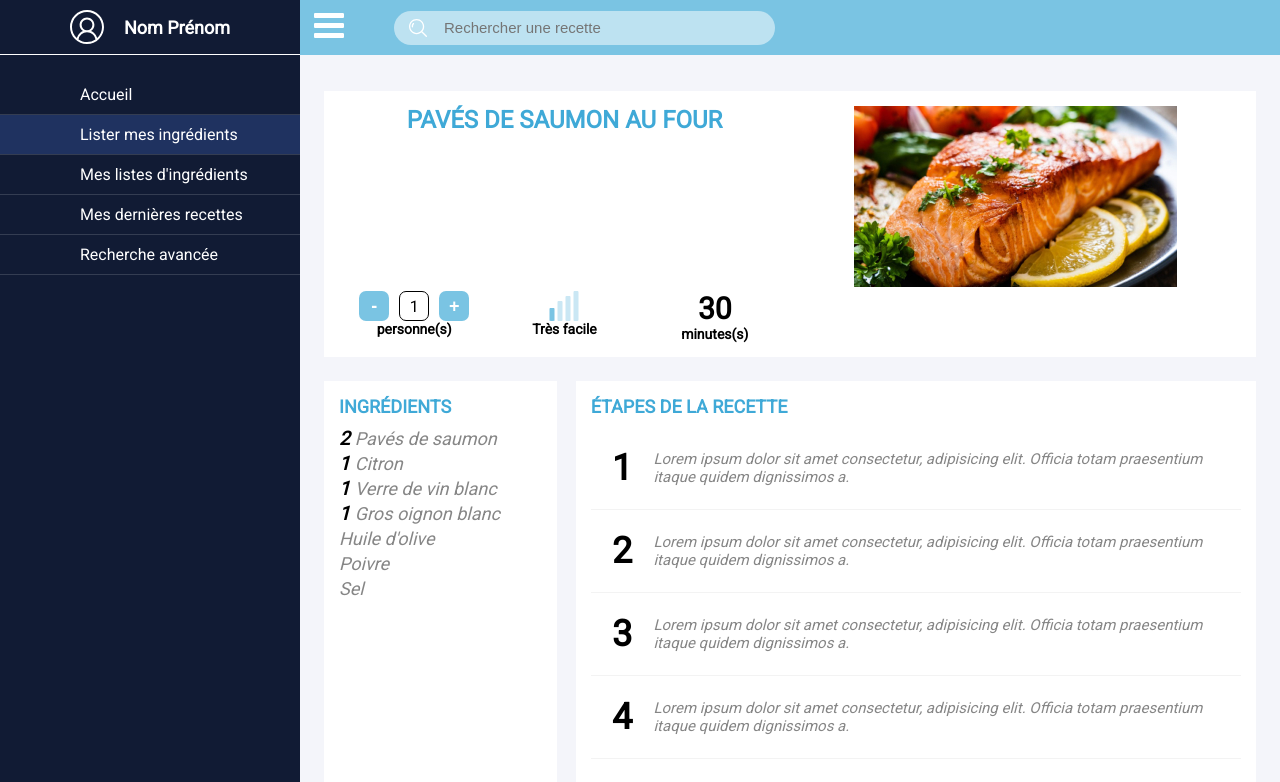
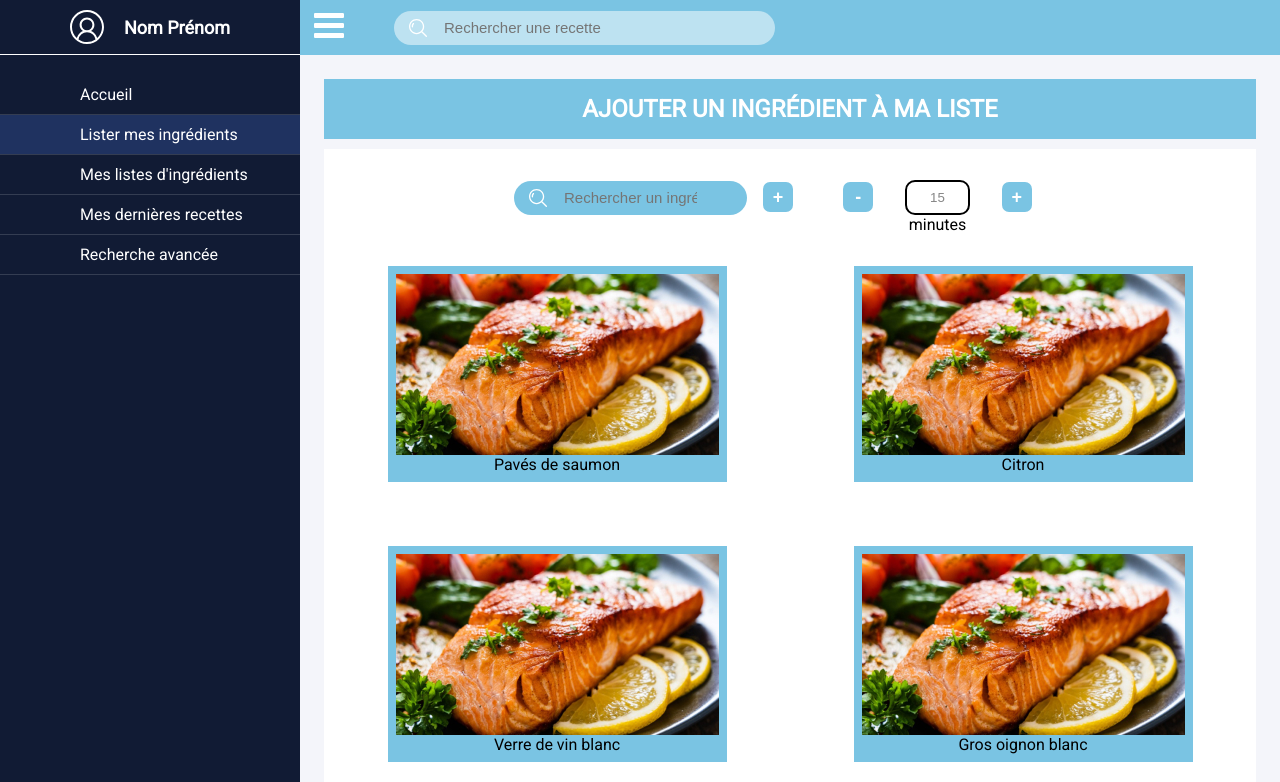
Before and after one commit to JonathanLesueur/3DW24-Groupe3, an Angular app: page /new-list in a window 1280 px wide. Shown: the top 782 px of the page. Built offline with nearby package versions, Linux system fonts and the light colour scheme.

Commit message:
Add files via upload

```diff
--- a/src/app/app-routing.module.ts
+++ b/src/app/app-routing.module.ts
@@ -3,13 +3,14 @@ import { Routes, RouterModule } from '@angular/router';
 
 import { IndexComponent } from './index/index.component';
 import { RecipeComponent } from './recipe/recipe.component';
+import { IngredientsComponent } from './ingredients/ingredients.component';
 
 const routes: Routes = [
     { path: '', redirectTo: '/index', pathMatch: 'full' },
     { path: 'index', component: IndexComponent },
     { path: 'my-lists', component: RecipeComponent },
     { path: 'recipe/:id', component: RecipeComponent },
-    { path: 'new-list', component: RecipeComponent },
+    { path: 'new-list', component: IngredientsComponent },
     { path: 'my-recipes', component: RecipeComponent },
     { path: 'search-advanced', component: RecipeComponent },
     { path: 'login', component: RecipeComponent }
--- a/src/app/app.module.ts
+++ b/src/app/app.module.ts
@@ -11,6 +11,7 @@ import { MainFooterComponent } from './main-footer/main-footer.component';
 import { RecipeShortcutComponent } from './recipe-shortcut/recipe-shortcut.component';
 import { ListShortcutComponent } from './list-shortcut/list-shortcut.component';
 import { RecipeStepComponent } from './recipe-step/recipe-step.component';
+import { IngredientsComponent } from './ingredients/ingredients.component';
 
 @NgModule({
   declarations: [
@@ -22,7 +23,8 @@ import { RecipeStepComponent } from './recipe-step/recipe-step.component';
     MainFooterComponent,
     RecipeShortcutComponent,
     ListShortcutComponent,
-    RecipeStepComponent
+    RecipeStepComponent,
+    IngredientsComponent,
   ],
   imports: [
     BrowserModule,
--- a/src/app/index/index.component.html
+++ b/src/app/index/index.component.html
@@ -10,19 +10,19 @@
             </div>
         </div>
         <div class="col">
-            <a routerLink="/new-list" class="primary-button">Nouvelle liste d'ingrédients</a>
+            <a href="#" class="primary-button">Nouvelle liste d'ingrédients</a>
         </div>
     </div>
     <div class="bloc bloc__recipes bg-whiteBackground">
         <h2>Mes dernières recettes</h2>
         <div class="list-container">
-            <recipe-shortcut *ngFor="let number of [1,2,3,4,5,6,7,8,9]" [recipeId]="number"></recipe-shortcut>
+            <recipe-shortcut *ngFor="let number of [0,1,2,3,4,5,6,7,8,9]" [recipe]="number"></recipe-shortcut>
         </div>
     </div>
     <div class="bloc bloc__lists bg-whiteBackground">
         <h2>Les dernières listes</h2>
         <div class="list-container">
-            <list-shortcut *ngFor="let number of [1,2,3,4,5,6,7,8,9]" [listId]="number"></list-shortcut>
+            <list-shortcut *ngFor="let number of [0,1,2,3,4,5,6,7,8,9]" [list]="number"></list-shortcut>
         </div>
     </div>
 </div>
--- /dev/null
+++ b/src/app/ingredients/ingredients.component.html
@@ -0,0 +1,32 @@
+<div>
+    <div class="div_title">
+        <h1>Ajouter un ingrédient à ma liste</h1>
+    </div>
+    <div class="bloc_ingredients">
+        <div class="add_bar">
+            <div class="search_bar">
+                <input type="text" placeholder="Rechercher un ingrédient" name="" id="">
+            </div>
+            <button class="primary-button square-button add_button"> + </button>
+            <div class="bloc_timer">
+                <div class="div_timer">
+                    <button class="primary-button square-button"> - </button>
+                    <div class="timer">
+                        <input type="number" placeholder="15" name="" id="" min="0">
+                    </div>
+                    <button class="primary-button square-button"> + </button>
+                </div>
+                <p>minutes</p>
+            </div>
+        </div>
+        <ul class="ingredients_list">
+            <li><img src="../../assets/static/pics/pave-saumon.jpg" alt=""> <div class="add_list"><span>+</span></div><span>Pavés de saumon</span></li>
+            <li><img src="../../assets/static/pics/pave-saumon.jpg" alt=""><div class="add_list"><span>+</span></div><span>Citron</span></li>
+            <li><img src="../../assets/static/pics/pave-saumon.jpg" alt=""><div class="add_list"><span>+</span></div><span>Verre de vin blanc</span></li>
+            <li><img src="../../assets/static/pics/pave-saumon.jpg" alt=""><div class="add_list"><span>+</span></div><span>Gros oignon blanc</span></li>
+            <li><img src="../../assets/static/pics/pave-saumon.jpg" alt=""><div class="add_list"><span>+</span></div><span>Huile d'olive</span></li>
+            <li><img src="../../assets/static/pics/pave-saumon.jpg" alt=""><div class="add_list"><span>+</span></div><span>Poivre</span></li>
+            <li><img src="../../assets/static/pics/pave-saumon.jpg" alt=""><div class="add_list"><span>+</span></div><span>Sel</span></li>
+        </ul>
+    </div>
+</div>
--- /dev/null
+++ b/src/app/ingredients/ingredients.component.scss
@@ -0,0 +1,111 @@
+@import "../../styles.scss";
+
+.div_title {
+  background-color: color(primaryColor);
+  h1 {
+    color: color(whiteText);
+    padding: 1rem;
+    text-align: center;
+  }
+}
+
+.bloc_ingredients {
+  background-color: color(primaryBackground);
+  .add_bar {
+    display: flex;
+    align-items: baseline;
+    justify-content: center;
+    .search_bar {
+      margin-top: 2rem;
+      width: 25%;
+      input {
+        width: 100%;
+        background-color: color(primaryColor);
+        background-image: url("../../assets/static/icons/icon-loupe.svg");
+        background-repeat: no-repeat;
+        background-position: left 15px center;
+        background-size: 18px;
+        border: none;
+        border-radius: 17px;
+        padding: 0px 50px;
+        color: color(whiteText);
+        line-height: 34px;
+        font-size: 15px;
+        height: 34px;
+      }
+    }
+    .add_button {
+      margin-left: 1rem;
+      margin-right: 1rem;
+    }
+    .bloc_timer {
+      display: flex;
+      flex-direction: column;
+      justify-content: center;
+      align-items: center;
+      .div_timer {
+        display: flex;
+        align-items: center;
+        justify-content: center;
+        .timer {
+          display: flex;
+          flex-direction: column;
+          align-items: center;
+          justify-content: center;
+          width: 50%;
+          input {
+            width: 50%;
+            text-align: center;
+            padding: 0.5rem;
+            border: solid 2px black;
+            border-radius: 10px;
+          }
+          input::-webkit-inner-spin-button {
+            -webkit-appearance: none;
+            margin: 0;
+          }
+          input::placeholder {
+            color: color(grayText);
+          }
+        }
+      }
+    }
+  }
+  .ingredients_list {
+    list-style: none;
+    display: flex;
+    flex-wrap: wrap;
+    justify-content: space-around;
+    li {
+        display: flex;
+        flex-direction: column;
+        align-items: center;
+        justify-content: center;
+        margin: 2rem;
+        background-color: color(primaryColor);
+        padding: 0.5rem;
+        position: relative;
+        img {
+            width: 100%;
+        }
+        .add_list{
+            opacity: 0;
+            position: absolute;
+            overflow: hidden;
+            color: white;
+            font-size: 5rem;
+            width: 100%;
+            height: 100%;
+            display: flex;
+            align-items: center;
+            justify-content: center;
+            background-color: rgba(0,0,0,0.5);
+            transition: all .5s;
+            cursor: pointer;
+        }
+        .add_list:hover{
+            opacity: 100%;
+        }
+    }
+  }
+}
--- /dev/null
+++ b/src/app/ingredients/ingredients.component.ts
@@ -0,0 +1,15 @@
+import { Component, OnInit } from '@angular/core';
+
+@Component({
+  selector: 'app-ingredients',
+  templateUrl: './ingredients.component.html',
+  styleUrls: ['./ingredients.component.scss']
+})
+export class IngredientsComponent implements OnInit {
+
+  constructor() { }
+
+  ngOnInit(): void {
+  }
+
+}
--- a/src/app/list-shortcut/list-shortcut.component.scss
+++ b/src/app/list-shortcut/list-shortcut.component.scss
@@ -5,9 +5,6 @@
     flex-direction: row;
     padding: 10px;
     border-bottom: 1px solid rgba(color(grayText), 0.2);
-    &:hover {
-        background-color: color(primaryHover);
-    }
     .date {
         font-weight: 800;
         color: color(blackText);
--- a/src/app/recipe-shortcut/recipe-shortcut.component.html
+++ b/src/app/recipe-shortcut/recipe-shortcut.component.html
@@ -1,4 +1,4 @@
-<div (click)="goToRecipe(recipeId)" class="recipe-shortcut">
+<div class="recipe-shortcut">
     <div class="date">
         <span class="day">06</span>
         <span class="month">Novembre</span>
--- a/src/app/recipe-shortcut/recipe-shortcut.component.scss
+++ b/src/app/recipe-shortcut/recipe-shortcut.component.scss
@@ -1,14 +1,10 @@
 @import '../../styles.scss';
 
 .recipe-shortcut {
-    cursor: pointer;
     display: flex;
     flex-direction: row;
     padding: 10px;
     border-bottom: 1px solid rgba(color(grayText), 0.2);
-    &:hover {
-        background-color: color(primaryHover);
-    }
     .date {
         font-weight: 800;
         color: color(blackText);
--- a/src/app/recipe-shortcut/recipe-shortcut.component.ts
+++ b/src/app/recipe-shortcut/recipe-shortcut.component.ts
@@ -1,5 +1,4 @@
-import { Component, Input, OnInit } from '@angular/core';
-import { Router } from '@angular/router';
+import { Component, OnInit } from '@angular/core';
 
 @Component({
   selector: 'recipe-shortcut',
@@ -8,15 +7,9 @@ import { Router } from '@angular/router';
 })
 export class RecipeShortcutComponent implements OnInit {
 
-  @Input() recipeId: number;
-
-  constructor(private router: Router) { }
+  constructor() { }
 
   ngOnInit(): void {
   }
 
-  goToRecipe(value: number): void {
-    this.router.navigateByUrl('/recipe/'+ value);
-  }
-
 }
--- a/src/app/recipe/recipe.component.scss
+++ b/src/app/recipe/recipe.component.scss
@@ -7,11 +7,7 @@
     flex-wrap: wrap;
     text-align: center;
     & > * {
-        width: 100%;
-
-        @include for-breakpoint(xl) {
-            width: 50%;
-        }
+        width: 50%;
     }
     .details {
         display: flex;
--- a/src/styles.scss
+++ b/src/styles.scss
@@ -11,7 +11,6 @@ $colors: (
     mainBackground: #F4F5FA,
     primaryBackground: #FFFFFF,
     whiteBackground: #FFFFFF,
-    primaryHover: #e4e4e4,
     primaryColor: #7AC4E3,
     secondaryColor: #111B34,
     thirdColor: #1F3260,
```
Also changed, not shown: src/assets/static/icons/ingredient-add.svg (added).
